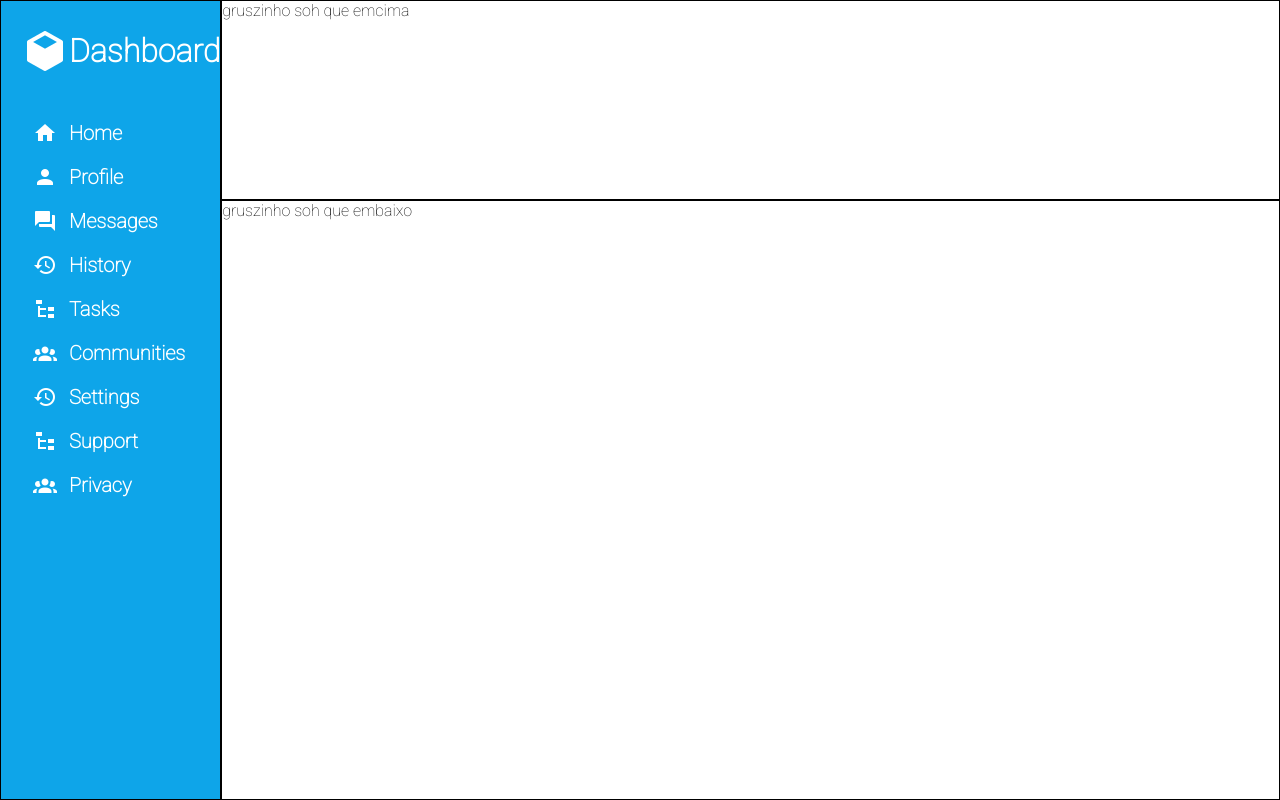
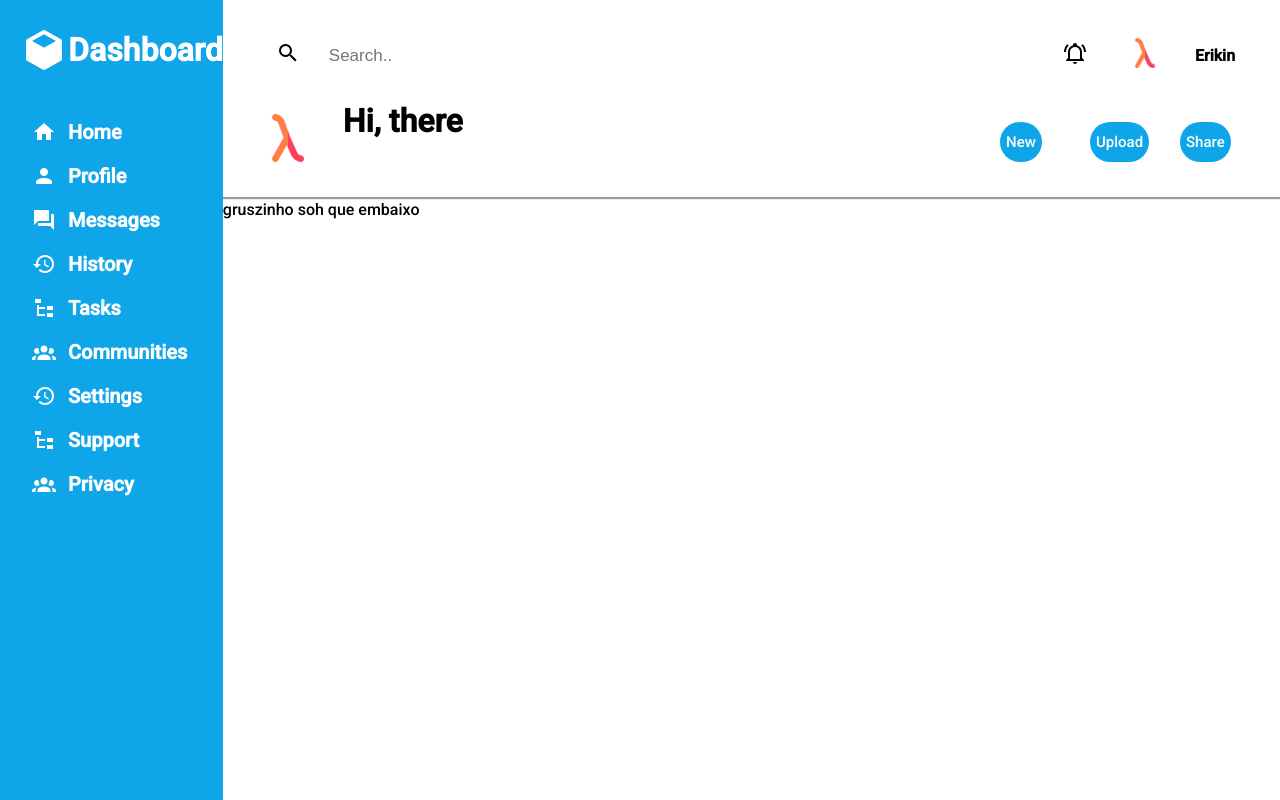
Before and after one commit to erickimai/odin-dashboard, a plain HTML site: page index.html in a window 1280 px wide. Drawn offline with Linux system fonts and the light colour scheme.

Commit message:
Add navigation bar

```diff
--- a/index.html
+++ b/index.html
@@ -33,7 +33,24 @@
                 <a href="">Privacy</a>
             </div>
         </div>
-        <div class="header">gruszinho soh que emcima</div>
+        <div class="header">
+            <div class="topnav">
+                <a href=""><img src="./imgs/magnify-24.png" alt="search"></a>
+                <input type="text" placeholder="Search..">
+                <a href=""><img src="./imgs/bell-ring-outline-24.png" alt="notification"></a>
+                <a href="">
+                    <div class="logo"><img src="./imgs/lambda.png" alt="logo"></div>
+                </a>
+                <p>Erikin</p>
+            </div>
+            <div class="toplogo">
+                <img src="./imgs/lambda.png" alt="logo">
+                <h1>Hi, there</h1>
+                <a href=""><button class="button">New</button></a>
+                <a href=""><button class="button">Upload</button></a>
+                <a href=""><button class="button">Share</button></a>
+            </div>
+        </div>
         <div class="main-content">gruszinho soh que embaixo</div>
     </div>
 </body>
--- a/style.css
+++ b/style.css
@@ -1,4 +1,5 @@
 @import url('https://fonts.googleapis.com/css2?family=Caveat:wght@700&family=Roboto:wght@100&display=swap');
+@import url('https://fonts.googleapis.com/css2?family=Roboto:wght@500&display=swap');
 
 body {
     margin: 0;
@@ -12,18 +13,17 @@ body {
 }
 
 .header {
-    border: 1px solid;
     background-color: white;
+    border-bottom: groove;
+    padding: 30px;
 }
 
 .sidebar {
-    border: 1px solid;
     background-color: #0ea5e9;
     grid-row: 1/3;
 }
 
 .main-content {
-    border: 1px solid;
     background-color: white;
     grid-column: 2;
 }
@@ -63,3 +63,51 @@ a:active {
 img {
     justify-self: center;
 }
+
+.topnav {
+    display: grid;
+    grid-template-columns: 70px 1fr 70px 70px 70px;
+    align-items: center;
+    justify-items: center;
+}
+
+.topnav input[type=text] {
+    float: right;
+    padding: 6px;
+    border: none;
+    margin-right: 16px;
+    font-size: 17px;
+    width: -webkit-fill-available;
+  }
+
+  .topnav p {
+    font-weight: 900;
+    font-family: 'Roboto', sans-serif;
+  }
+
+  .logo img{
+    width: 1.5em;
+    height: 1.5em;
+  }
+
+  .toplogo {
+    display: grid;
+    grid-template-columns: 70px 1fr 70px 70px 70px;
+    gap: 20px;
+    align-items: flex-end;
+  }
+
+  .toplogo img {
+    width: 3em;
+    height: 3em;
+  }
+
+  .button {
+    border-radius: 20px;
+    font-family: 'Roboto', sans-serif;
+    background-color: #0ea5e9;
+    color: white;
+    border-style: none;
+    height: 40px;
+    font-size: 15px;
+  }
```
Also changed, not shown: imgs/bell-ring-outline-24.png (added), imgs/lambda.png (added), imgs/magnify-24.png (added).
